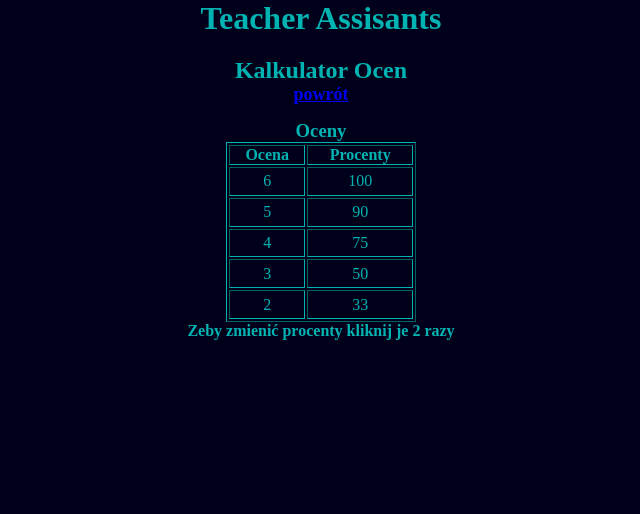
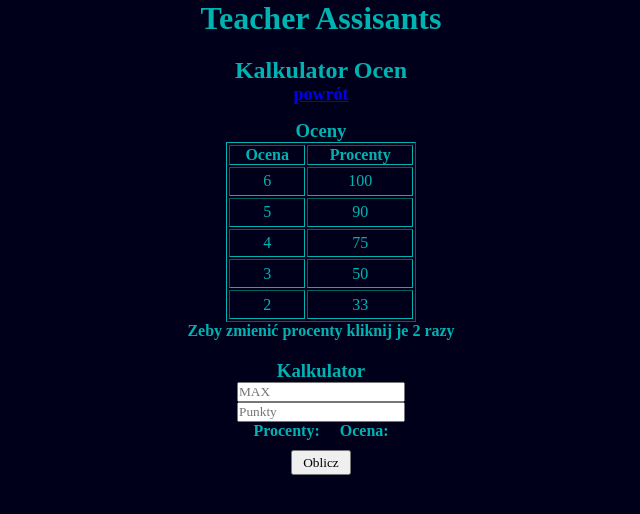
Before and after one commit to Jokertem/Teacher-Assistans, a React (Vite) app in the folder frontend/: page /oceny in a window 1280 px wide. Shown: the top 514 px of the page, without its empty margins (319-959 px from the left). Built offline with nearby package versions, Linux system fonts and the light colour scheme.

Commit message:
Grades Calculator

```diff
--- /dev/null
+++ b/frontend/src/components/calculator/Calculator.jsx
@@ -0,0 +1,77 @@
+import styles from "./Calculator.module.css";
+import { useState, useContext } from "react";
+import { gradesContext } from "../../views/GradesCalc";
+import React from "react";
+
+export default function Calculator() {
+  const { gradesValue } = useContext(gradesContext);
+  const [grades, setGrades] = gradesValue;
+  const [points, setPoints] = useState();
+  const [max, setMax] = useState();
+  const [percents, setPercetns] = useState("Procenty:");
+  const [grade, setGrade] = useState("Ocena:");
+
+  const ChangePoints = (e) => {
+    setPoints(Number(e.target.value));
+  };
+  const ChangeMax = (e) => {
+    setMax(Number(e.target.value));
+  };
+  const Calculate = (e) => {
+    e.preventDefault();
+    if (
+      max < 1 ||
+      points < 0 ||
+      max == undefined ||
+      points == undefined ||
+      max < points ||
+      max == "" ||
+      points == ""
+    ) {
+      alert("Błedne Wartości");
+      return;
+    }
+    setPercetns(`Procenty: ${Math.round((points * 100) / max)}`);
+    const updatePercents = Math.round((points * 100) / max);
+
+    if (updatePercents >= grades[0].prc) {
+      setGrade(`Ocena: ${grades[0].grade}`);
+      return;
+    } else if (updatePercents < grades[grades.length - 1].prc) {
+      setGrade(`Ocena: ${1}`);
+      return;
+    }
+    for (let index = 0; index <= grades.length - 1; index++) {
+      const element = grades[index];
+      if (index == 0) {
+        continue;
+      }
+      if (
+        updatePercents >= element.prc &&
+        updatePercents < grades[(index -= 1)].prc
+      ) {
+        setGrade(`Ocena: ${element.grade}`);
+        break;
+      } else {
+        continue;
+      }
+    }
+  };
+
+  return (
+    <>
+      <h3 className={styles.h3}>Kalkulator</h3>
+      <form action="">
+        <div className={styles.calc}>
+          <input type="number" placeholder="MAX" onChange={ChangeMax} />
+          <input type="number" placeholder="Punkty" onChange={ChangePoints} />
+          <div>
+            <b>{percents}</b>
+            <b>{grade}</b>
+          </div>
+          <button onClick={Calculate}>Oblicz</button>
+        </div>
+      </form>
+    </>
+  );
+}
--- /dev/null
+++ b/frontend/src/components/calculator/Calculator.module.css
@@ -0,0 +1,30 @@
+.h3 {
+  text-align: center;
+  color: var(--mainColor);
+  margin-top: 20px;
+}
+.calc {
+  display: flex;
+  flex-direction: column;
+  justify-content: center;
+  align-items: center;
+}
+.calc b {
+  margin: 0 10px;
+  color: var(--mainColor);
+}
+.calc button {
+  width: 60px;
+  height: 25px;
+  margin: 10px 0;
+  cursor: pointer;
+  transition: 0.6s;
+}
+.calc button:hover {
+  transform: scale(1.2);
+  background-color: var(--mainColor);
+  font-size: 12px;
+  box-shadow: 0px 2px 18px 7px var(--mainColor);
+  -webkit-box-shadow: 0px 2px 18px 7px var(--mainColor);
+  -moz-box-shadow: 0px 2px 18px 7px var(--mainColor);
+}
--- a/frontend/src/components/gradesChange/GradesChange.jsx
+++ b/frontend/src/components/gradesChange/GradesChange.jsx
@@ -18,7 +18,7 @@ export default function GradesChange() {
   };
   const Save = (e) => {
     e.preventDefault();
-    const selectPercent = document.querySelector("#prc").value;
+    const selectPercent = Number(document.querySelector("#prc").value);
     if (selectPercent > 100 || selectPercent < 1 || isNaN(selectPercent)) {
       return;
     }
--- a/frontend/src/views/GradesCalc.jsx
+++ b/frontend/src/views/GradesCalc.jsx
@@ -3,8 +3,7 @@ import Paga_Name from "../components/page_name/Paga_Name";
 import { useState, useEffect, createContext } from "react";
 import GradesTable from "../components/GradesTable/GradesTable";
 import GradesChange from "../components/gradesChange/GradesChange";
-import { json } from "react-router-dom";
-
+import Calculator from "../components/calculator/Calculator";
 export const gradesContext = createContext();
 
 export default function GradesCalc() {
@@ -53,6 +52,7 @@ export default function GradesCalc() {
       >
         <GradesTable />
         {edit && <GradesChange />}
+        <Calculator />
       </gradesContext.Provider>
     </>
   );
```
